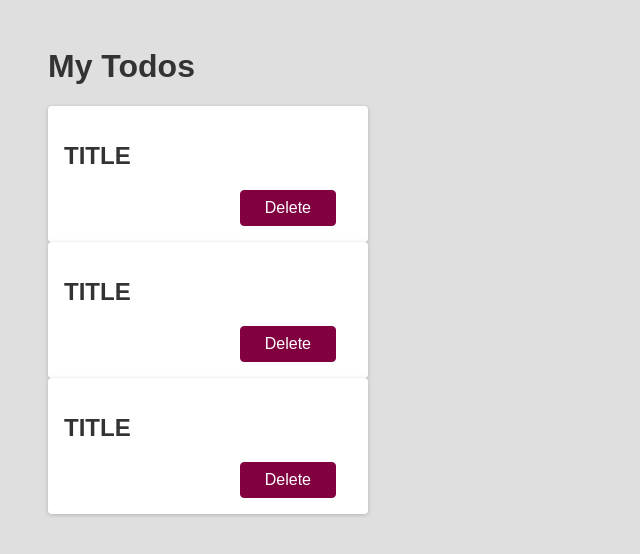
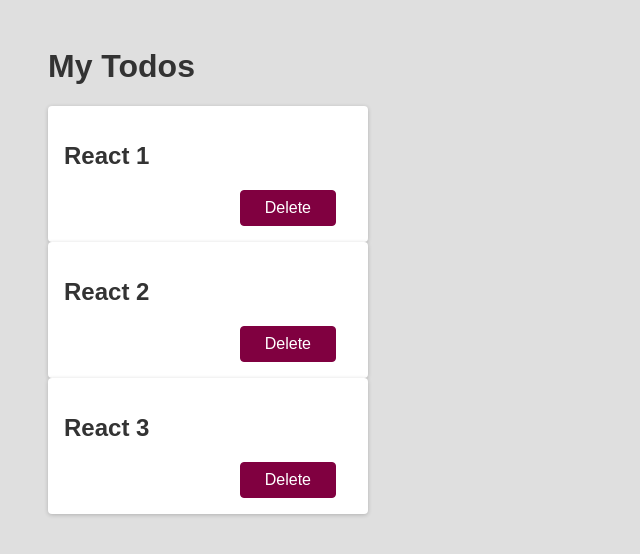
Before and after one commit to AyjayJr/react_tutorial_app, a React (Create React App) app: page / in a window 1280 px wide. Shown: the top 554 px of the page, without its empty margins (0-640 px from the left). Built offline with nearby package versions, Linux system fonts and the light colour scheme.

Commit message:
passed text to todo items via props

```diff
--- a/src/App.js
+++ b/src/App.js
@@ -6,10 +6,10 @@ function App() {
   return (
     <div>
       <h1>My Todos</h1>
-      {/* Reusing the Todo component multiple times, also interesting comment syntax */}
-      <Todo />
-      <Todo />
-      <Todo />
+      {/* Reusing the Todo component multiple times and passing data via props */}
+      <Todo text='React 1'/>
+      <Todo text='React 2'/>
+      <Todo text='React 3'/>
     </div>
   );
 }
--- a/src/components/Todo.js
+++ b/src/components/Todo.js
@@ -1,9 +1,9 @@
 // Todo component that can be written once and reused mutiple times
-function Todo() {
+function Todo(props) {
   return (
     // className is one of the few times a JS property doesn't match an HTML attribute
     <div className='card'>
-      <h2>TITLE</h2>
+      <h2>{props.text}</h2>
       <div className='actions'>
         <button className='btn'>Delete</button>
       </div>
```
